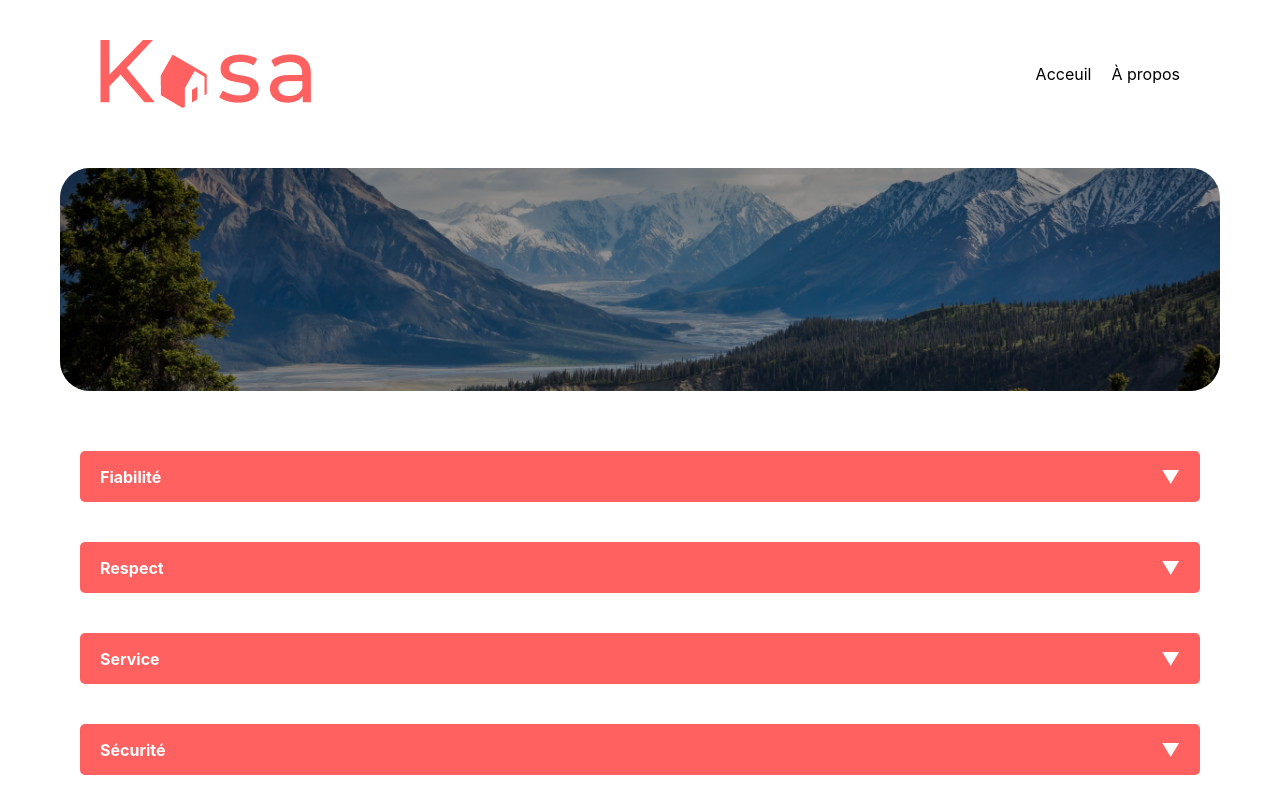
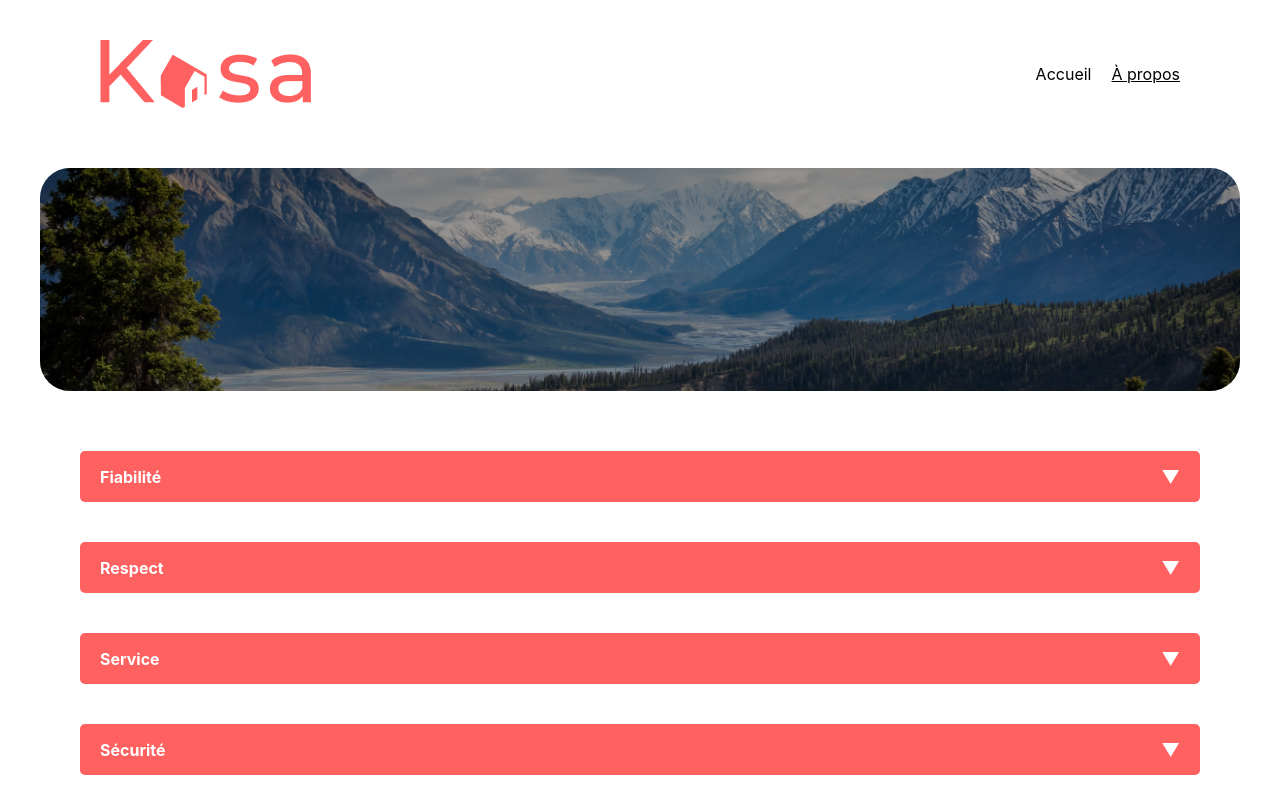
Before and after one commit to FoligneTheo/react1, a React (Create React App) app: page /react1/about in a window 1280 px wide. Shown: the top 800 px of the page. Built offline with nearby package versions, Linux system fonts and the light colour scheme.

Commit message:
Banner, header

```diff
--- a/src/components/Banner.scss
+++ b/src/components/Banner.scss
@@ -4,8 +4,10 @@
     background-size: cover;
     background-position: center;
     border-radius: 30px;
-    margin: 20px;
+    margin: 20px auto;
     overflow: hidden;
+    max-width: 1240px;
+    width: 100%;
 }
 
 .banner__overlay {
--- a/src/components/BannerAbout.js
+++ b/src/components/BannerAbout.js
@@ -1,14 +1,14 @@
-import React from 'react';
-import './BannerAbout.scss';
+// import React from 'react';
+// import './BannerAbout.scss';
 
-function BannerAbout({ image, text }) {
-    return (
-        <div className="bannerabout" style={{ backgroundImage: `url(${image})` }}>
-            <div className="bannerabout__overlay">
-                <h1 className="bannerabout__text">{text}</h1>
-            </div>
-        </div>
-    );
-}
+// function BannerAbout({ image, text }) {
+//     return (
+//         <div className="bannerabout" style={{ backgroundImage: `url(${image})` }}>
+//             <div className="bannerabout__overlay">
+//                 <h1 className="bannerabout__text">{text}</h1>
+//             </div>
+//         </div>
+//     );
+// }
 
-export default BannerAbout;
+// export default BannerAbout;
--- a/src/components/BannerAbout.scss
+++ b/src/components/BannerAbout.scss
@@ -1,28 +1,28 @@
-.bannerabout {
-    position: relative;
-    height: 223px;
-    background-size: cover;
-    background-position: center;
-    border-radius: 30px;
-    margin: 20px;
-    overflow: hidden;
-}
+// .bannerabout {
+//     position: relative;
+//     height: 223px;
+//     background-size: cover;
+//     background-position: center;
+//     border-radius: 30px;
+//     margin: 20px;
+//     overflow: hidden;
+// }
 
-.bannerabout__overlay {
-    position: absolute;
-    top: 0;
-    left: 0;
-    right: 0;
-    bottom: 0;
-    background-color: rgba(0, 0, 0, 0.4);
-    display: flex;
-    justify-content: center;
-    align-items: center;
-}
+// .bannerabout__overlay {
+//     position: absolute;
+//     top: 0;
+//     left: 0;
+//     right: 0;
+//     bottom: 0;
+//     background-color: rgba(0, 0, 0, 0.4);
+//     display: flex;
+//     justify-content: center;
+//     align-items: center;
+// }
 
-.bannerabout__text {
-    color: white;
-    font-size: 48px;
-    font-weight: bold;
-    text-align: center;
-}
+// .bannerabout__text {
+//     color: white;
+//     font-size: 48px;
+//     font-weight: bold;
+//     text-align: center;
+// }
--- a/src/components/Header.scss
+++ b/src/components/Header.scss
@@ -36,7 +36,7 @@
             font-size: 16px;
             font-weight: normal;
 
-            &:hover {
+            &.active {
                 text-decoration: underline;
             }
         }
--- a/src/components/Menu.jsx
+++ b/src/components/Menu.jsx
@@ -1,14 +1,28 @@
 import React from "react";
-import { Link } from 'react-router-dom';
-
+import { NavLink } from 'react-router-dom';
 
 const Menu = () => {
     return (
         <div className="Menu">
             <nav>
                 <ul>
-                    <li><Link to="/">Acceuil</Link></li>
-                    <li><Link to="/about">À propos</Link></li>
+                    <li>
+                        <NavLink
+                            to="/"
+                            className={({ isActive }) => isActive ? "active" : ""}
+                            end
+                        >
+                            Accueil
+                        </NavLink>
+                    </li>
+                    <li>
+                        <NavLink
+                            to="/about"
+                            className={({ isActive }) => isActive ? "active" : ""}
+                        >
+                            À propos
+                        </NavLink>
+                    </li>
                 </ul>
             </nav>
         </div>
--- a/src/pages/About.jsx
+++ b/src/pages/About.jsx
@@ -1,6 +1,6 @@
 import React from "react";
 import image from '../img/BannerAbout.png';
-import Banner from '../components/BannerAbout';
+import Banner from '../components/Banner';
 import VoletAbout from "../components/VoletAbout";
 import StyleAbout from '../pages/About.scss';
 
```
